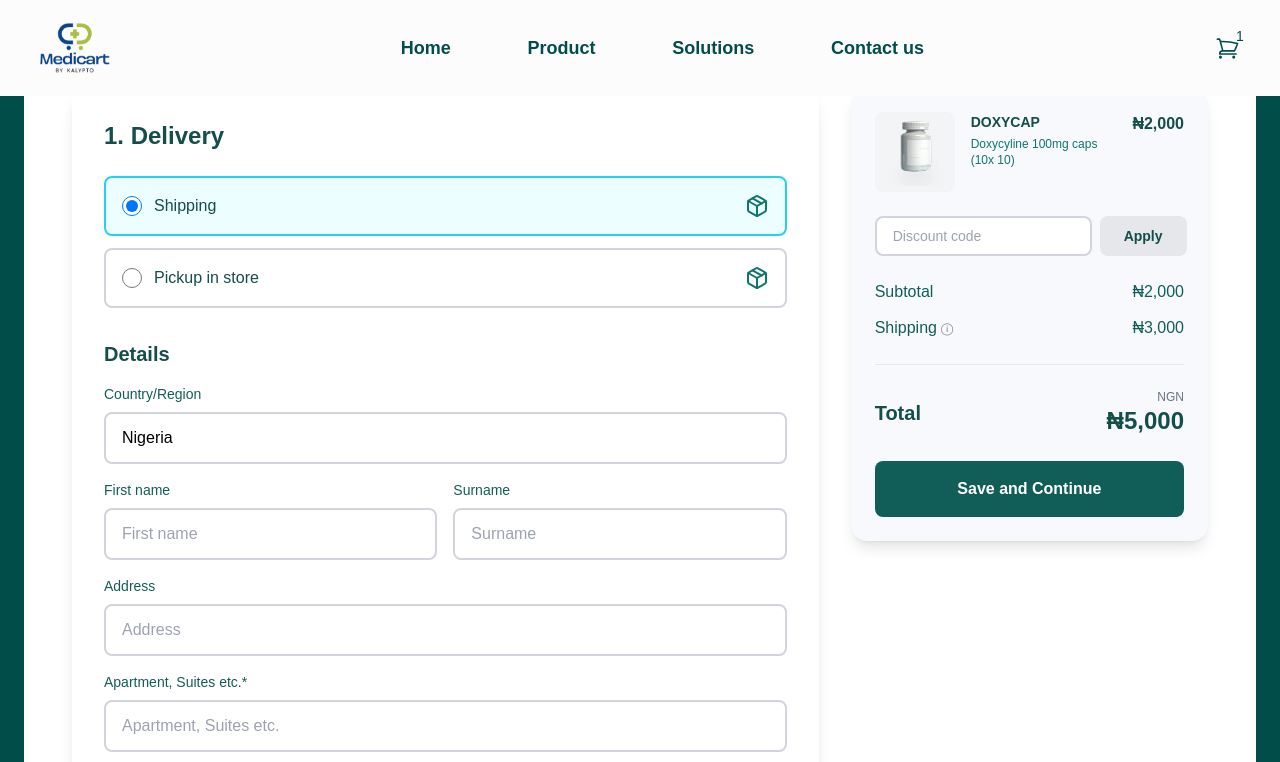
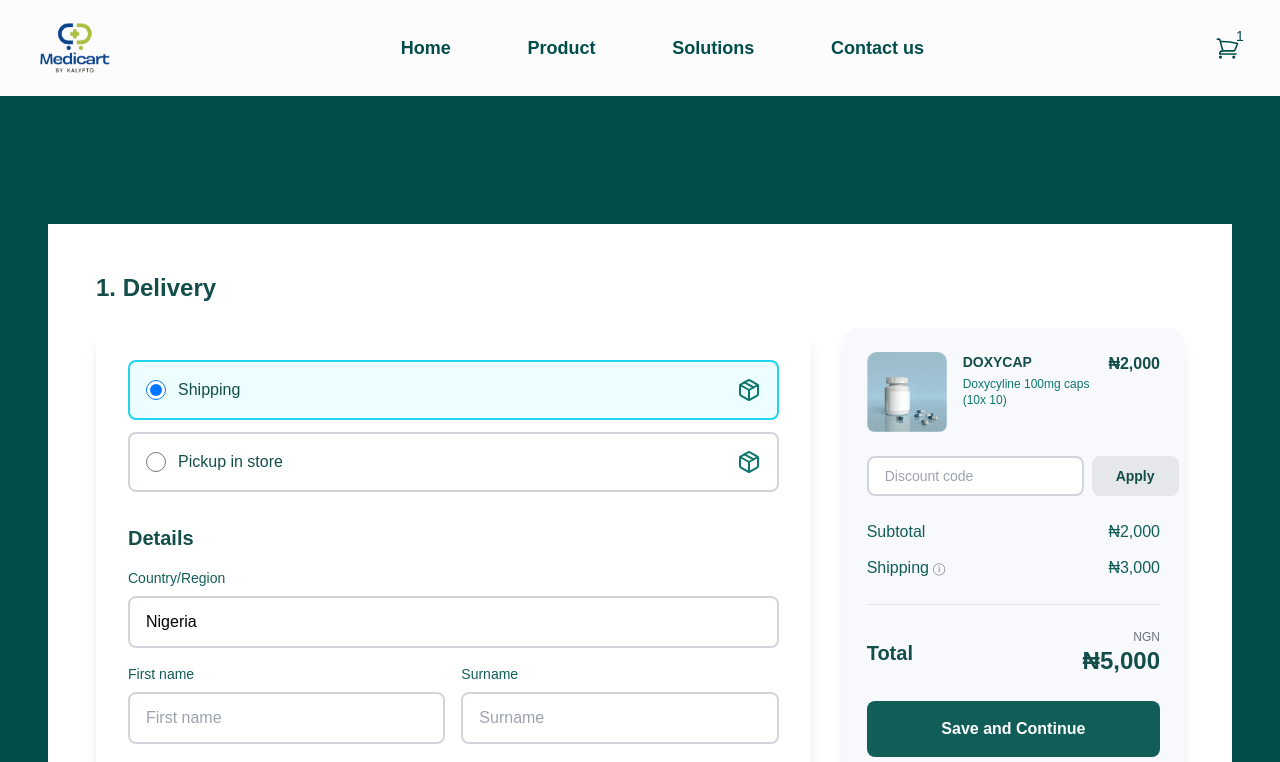
Before and after one commit to KalyptoMed/MedByKalyptoFrontend, a Next.js app: page /checkout in a window 1280 px wide. Shown: the top 762 px of the page. Built offline with nearby package versions, Linux system fonts and the light colour scheme.

Commit message:
finished up with the checkout page

```diff
--- a/src/app/checkout/page.tsx
+++ b/src/app/checkout/page.tsx
@@ -1,10 +1,8 @@
 'use client'
 
-import Navbar from "@/components/Navbar/Navbar";
-import Footer from "@/components/Footer/Footer";
 import { DeliveryForm, DeliveryFormData } from "@/components/Checkout/CheckoutForm";
 import { OrderItem, OrderSummary } from "@/components/Checkout/OrderSummary";
-import DrugImage from "@/public/assets/images/WhiteDrugPlastic.png";
+import DrugImage from "./../../../public/assets/images/Drug.png";
 
 export default function CheckoutPage() {
   const handleFormSubmit = (data: DeliveryFormData) => {
@@ -32,11 +30,13 @@ export default function CheckoutPage() {
   ];
 
   return (
-    <div className="bg-[#004D4A] h-screen-full pt-4 flex flex-col">
-      <Navbar />
-        <div className="min-h-screen p-6">
-              <div className="max-w-7xl mx-auto bg-white p-12">
-                <div className="grid grid-cols-1 lg:grid-cols-3 gap-8">
+    <div className="h-screen-full bg-[#004D4A] pt-4 max-w-7xl mx-auto p-12 mt-52">
+      <div className="bg-white  p-12">
+      <h2 className="text-2xl font-bold text-teal-900 mb-6">
+        1. Delivery
+      </h2>
+      <div className="grid grid-cols-1 lg:grid-cols-3 gap-8">
+
                   {/* Left Column - Form */}
                   <div className="lg:col-span-2">
                     <div className="bg-white rounded-2xl shadow-lg p-8">
@@ -55,9 +55,8 @@ export default function CheckoutPage() {
                     />
                   </div>
                 </div>
-              </div>
-        </div>
-      <Footer />
+      </div>
+
     </div>
   );
 }
--- a/src/app/layout.tsx
+++ b/src/app/layout.tsx
@@ -1,6 +1,8 @@
 import type { Metadata } from "next";
 import localFont from "next/font/local";
 import "./globals.css";
+import Navbar from "@/components/Navbar/Navbar";
+import Footer from "@/components/Footer/Footer";
 
 const geistSans = localFont({
   src: "./../fonts/GeistVF.woff",
@@ -26,9 +28,11 @@ export default function RootLayout({
   return (
     <html lang="en">
       <body
-        className={`${geistSans.variable} ${geistMono.variable} antialiased`}
+        className={`${geistSans.variable} ${geistMono.variable} antialiased bg-[#004D4A]`}
       >
+          <Navbar />
         {children}
+        <Footer/>
       </body>
     </html>
   );
--- a/src/app/page.tsx
+++ b/src/app/page.tsx
@@ -6,13 +6,10 @@ import FeaturedProducts from '@/components/Home/FeaturedProducts';
 import ProductCategories from '@/components/Home/ProductCategories';
 import About from '@/components/Home/About';
 import Delivery from '@/components/Home/Delivery';
-import Footer from '@/components/Footer/Footer';
-import Navbar from '@/components/Navbar/Navbar';
 
 export default function Home() {
   return (
     <div className="justify-center bg-white overflow-hidden">
-      <Navbar/>
       <HeroSection/>
       <Carousel/>
       <Explore/>
@@ -20,7 +17,6 @@ export default function Home() {
       <ProductCategories/>
       <About/>
       <Delivery/>
-      <Footer/>
     </div>
   );
 }
--- a/src/app/productlisting/page.tsx
+++ b/src/app/productlisting/page.tsx
@@ -1,15 +1,11 @@
-import Navbar from "@/components/Navbar/Navbar";
-import Footer from "@/components/Footer/Footer";
 import ProductListing from "@/components/ProductListing/ProductDetails";
 import SearchField from "@/components/ProductListing/SearchField";
 
 export default function Productlisting() {
   return (
     <div className="h-screen-full bg-[#004d4a] flex flex-col">
-      <Navbar />
       <SearchField />
       <ProductListing />
-      <Footer />
     </div>
   );
 }
--- a/src/app/products/[slug]/page.tsx
+++ b/src/app/products/[slug]/page.tsx
@@ -1,17 +1,13 @@
-import Navbar from "@/components/Navbar/Navbar";
-import Footer from "@/components/Footer/Footer";
 import SearchField from "@/components/ProductListing/SearchField";
 import ProductDetails from "@/components/ProductDetails/ProductDetails";
 
 export default function ProductDetailsPage() {
   return (
     <div className="h-screen-full pt-4 bg-[#004D4A] flex flex-col">
-      <Navbar />
           <SearchField />
           <ProductDetails params={{
         slug: ""
       }} />
-      <Footer />
     </div>
   );
 }
--- a/src/app/products/all/page.tsx
+++ b/src/app/products/all/page.tsx
@@ -1,6 +1,4 @@
 import AllProducts from "@/components/AllProducts/AllProducts";
-import Navbar from "@/components/Navbar/Navbar";
-import Footer from "@/components/Footer/Footer";
 import SearchField from "@/components/ProductListing/SearchField";
 
 export const metadata = {
@@ -11,10 +9,8 @@ export const metadata = {
 export default function AllProductsPage() {
   return (
     <div className="min-h-screen bg-[#004D4A] flex flex-col">
-      <Navbar />
       <SearchField />
       <AllProducts />
-      <Footer />
     </div>
   );
 }
--- a/src/components/AllProducts/AllProducts.tsx
+++ b/src/components/AllProducts/AllProducts.tsx
@@ -249,7 +249,6 @@ export default function AllProducts() {
         )}
       </div>
 
-      {/* Footer Line */}
       <div className="w-full h-0.5 bg-white/20 my-12"></div>
     </div>
   );
--- a/src/components/Checkout/CheckoutForm.tsx
+++ b/src/components/Checkout/CheckoutForm.tsx
@@ -49,9 +49,7 @@ export function DeliveryForm({ defaultCountry = 'Nigeria' }: DeliveryFormProps)
   return (
     <div className="max-w-3xl">
       {/* Section Title */}
-      <h2 className="text-2xl font-bold text-teal-900 mb-6">
-        1. Delivery
-      </h2>
+
 
       {/* Delivery Method Selection */}
       <div className="space-y-3 mb-8">
--- a/src/components/ProductDetails/ProductDetail.tsx
+++ b/src/components/ProductDetails/ProductDetail.tsx
@@ -3,6 +3,7 @@
 import React, { useState } from 'react';
 import Image, { StaticImageData } from 'next/image';
 import { Share2, Heart, Minus, Plus } from 'lucide-react';
+import Link from 'next/link';
 
 
 interface Product {
@@ -108,9 +109,11 @@ export function ProductDetail({ product }: { product: Product }) {
             <div className='flex justify-between mb-8'>
               {/* Action Buttons */}
               <div className="flex gap-4 mb-6">
-                <button className="bg-[#004D4A] text-xl hover:bg-teal-900 text-[#D0FF71] px-8 py-3 rounded-lg font-semibold transition">
+              <Link
+                href={`/checkout`}
+                className="bg-[#004D4A] text-xl hover:bg-teal-900 text-[#D0FF71] px-8 py-3 rounded-lg font-semibold transition">
                   Buy Now
-                </button>
+                </Link>
                 <button className="bg-[#004D4A4D] text-xl hover:bg-[#D0FF71] text-[#004D4A] px-8 py-3 rounded-lg font-semibold transition">
                   Add to Cart
                 </button>
--- a/src/components/ProductListing/ProductCard.tsx
+++ b/src/components/ProductListing/ProductCard.tsx
@@ -41,9 +41,9 @@ export default function ProductCard({
     };
   return (
     <Link
-    href={`/products/${productSlug}`}
-    className="relative w-[250px] bg-transparent my-4 mb-10 rounded-2xl shadow-lg hover:scale-105 transition-transform"
-  >
+      href={`/products/${productSlug}`}
+      className="relative w-[250px] bg-transparent my-4 mb-10 rounded-2xl shadow-lg hover:scale-105 transition-transform"
+    >
       {/* Product Image */}
       <div className="flex flex-col">
         <Image
--- a/src/components/ProductListing/ProductDetails.tsx
+++ b/src/components/ProductListing/ProductDetails.tsx
@@ -32,7 +32,6 @@ export default function ProductDetails() {
         </div>
       ))}
 
-      {/* Footer Line */}
       <div className="w-full h-0.5 bg-white my-12"></div>
     </div>
   );
```
